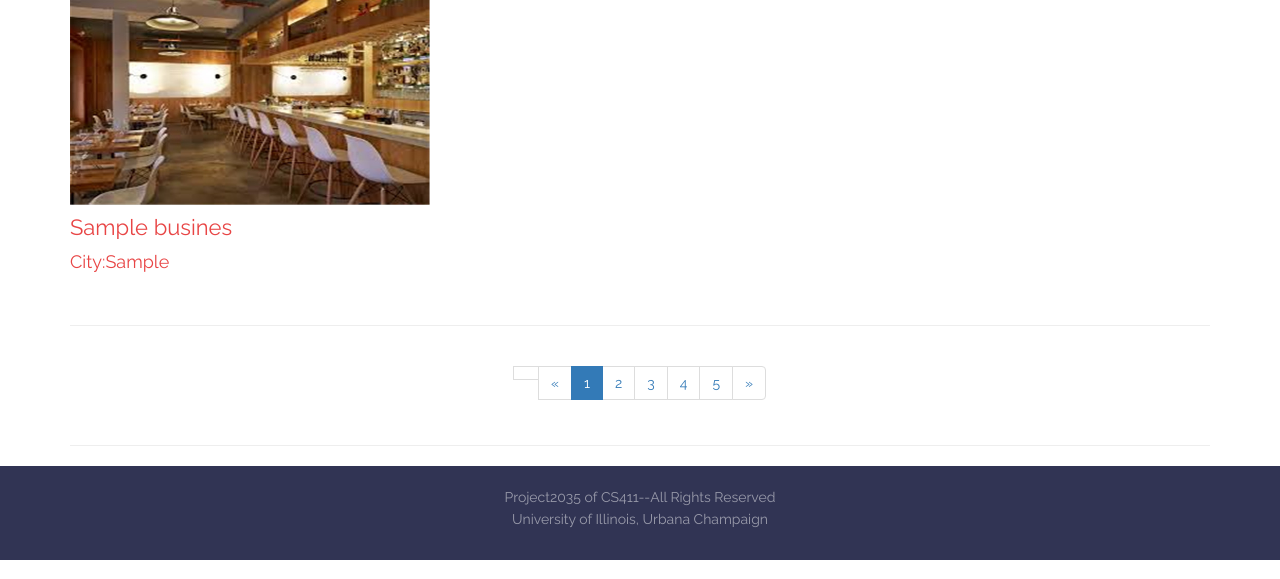
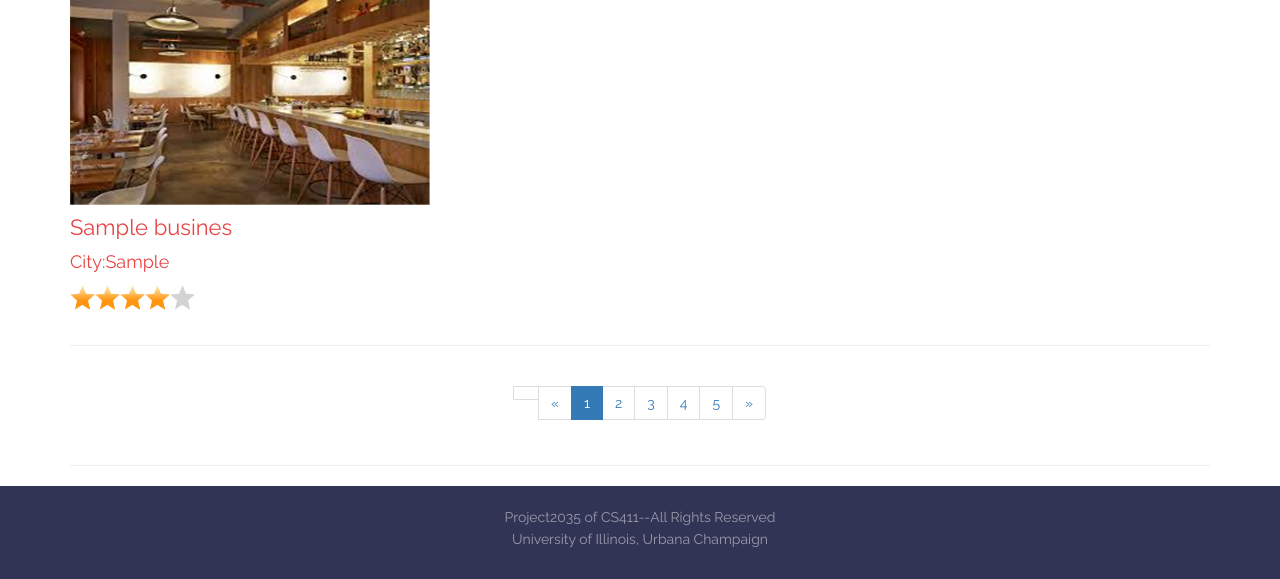
Before and after one commit to iamty7/CS411Project, a Django app: template mysite/yelp/templates/yelp/searchResults.html in a window 1280 px wide. Shown: the part 135-714 px from the top of the page. Run offline with Django 3.2, Linux system fonts and the light colour scheme; the template is opened without the code that fills it: values that come from a table or form of the project are taken from there, others are empty; tables that the repository leaves empty hold one stand-in row (values such as "Sample post"); some libraries are stand-ins or nearby versions.

Commit message:
searchResults bug fixed!complete version

```diff
--- a/mysite/yelp/templates/yelp/searchResults.html
+++ b/mysite/yelp/templates/yelp/searchResults.html
@@ -105,7 +105,7 @@
 						<ul class="primary-nav">
 							<li><font size=4>City:{{business.city}}</font></li>
 							<li>
-								<div class="my-rating jq-stars" style=padding-top:10px;></div>
+								<div class="my-rating jq-stars {{business.id}}"style="padding-top:10px;"></div>
 							</li>
 						</ul>
 					</p>
@@ -129,7 +129,7 @@
 						<ul class="primary-nav">
 							<li><font size=4>City:{{business.city}}</font></li>
 							<li>
-								<div class="my-rating jq-stars" style=padding-top:10px;></div>
+								<div class="my-rating jq-stars {{business.id}}" style="padding-top:10px;"></div>
 							</li>
 						</ul>
 					</p>
@@ -152,7 +152,7 @@
 						<ul class="primary-nav">
 							<li><font size=4>City:{{business.city}}</font></li>
 							<li>
-								<div class="my-rating jq-stars" style=padding-top:10px;></div>
+								<div class="my-rating jq-stars {{business.id}}"style="padding-top:10px;"></div>
 							</li>
 						</ul>
 					</p>
```
